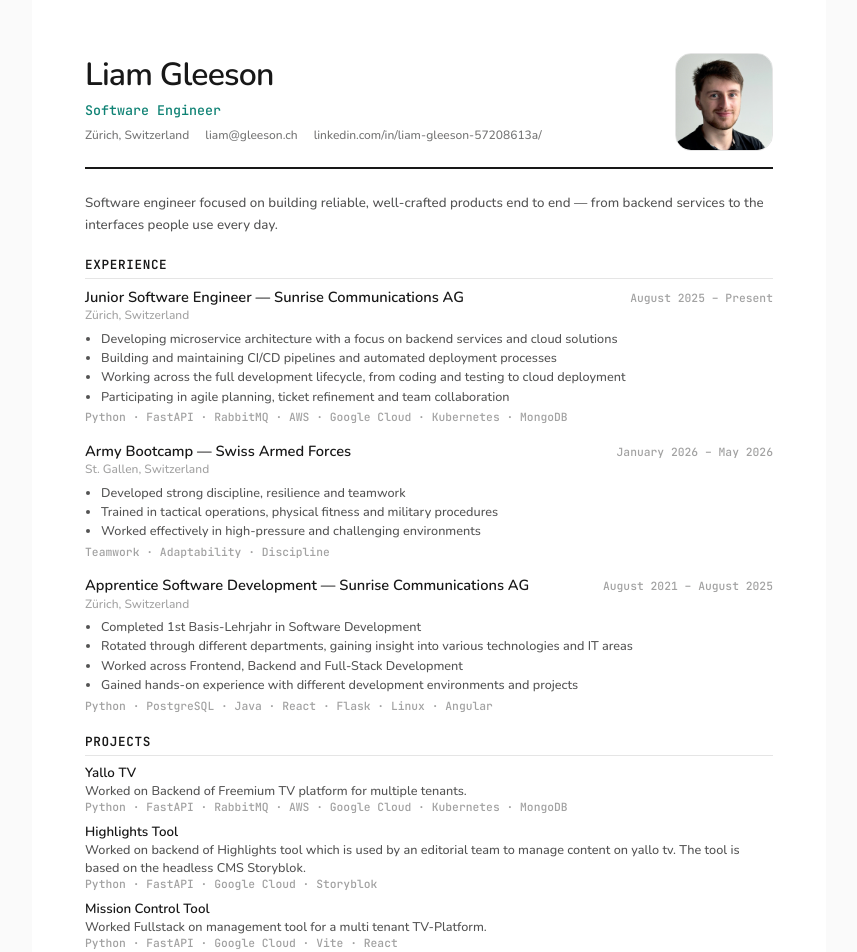
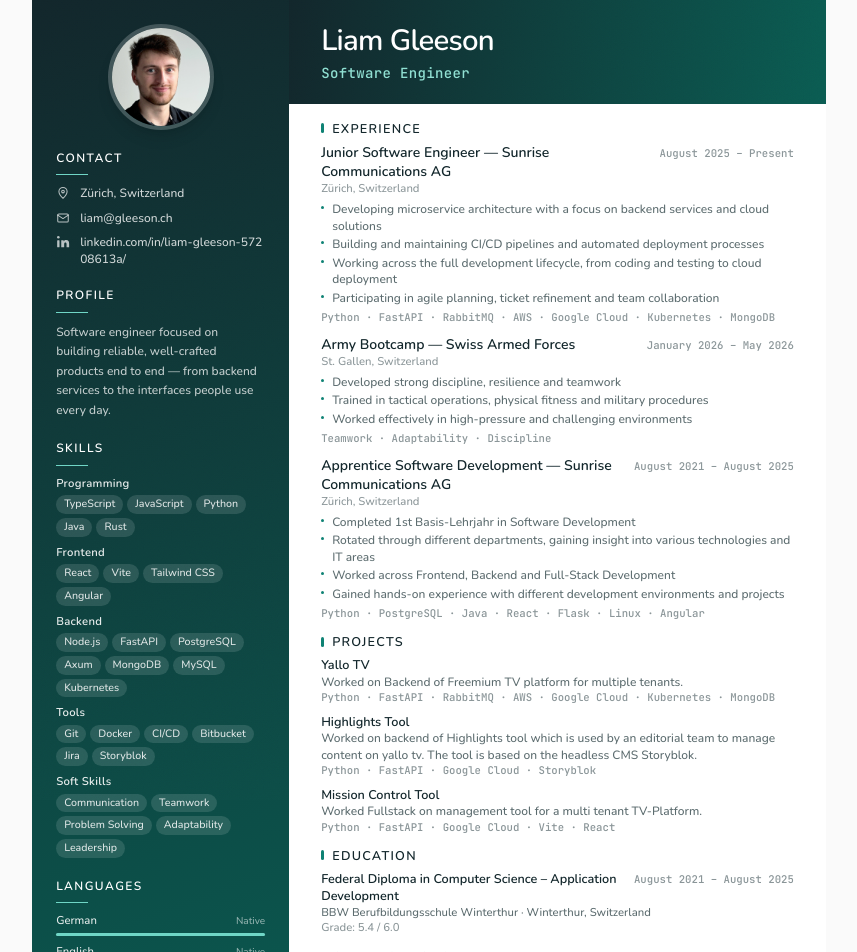
Before and after one commit to Liam-2601/resume, a React (Vite) app: page /print in a window 1280 px wide. Shown: the top 952 px of the page, without its empty margins (211-1068 px from the left). Built offline with nearby package versions, Linux system fonts and the light colour scheme.

Commit message:
updated cvs

```diff
--- a/src/i18n/ui.ts
+++ b/src/i18n/ui.ts
@@ -42,6 +42,8 @@ export const ui = {
     scrollToExperience: 'Scroll to experience',
     footerBuiltWith: 'Built with React, TypeScript & Tailwind CSS',
     print: {
+      contact: 'Contact',
+      profile: 'Profile',
       experience: 'Experience',
       projects: 'Projects',
       skills: 'Skills',
@@ -92,6 +94,8 @@ export const ui = {
     scrollToExperience: 'Zum Werdegang scrollen',
     footerBuiltWith: 'Erstellt mit React, TypeScript & Tailwind CSS',
     print: {
+      contact: 'Kontakt',
+      profile: 'Profil',
       experience: 'Berufserfahrung',
       projects: 'Projekte',
       skills: 'Kenntnisse',
--- a/src/pages/Print.tsx
+++ b/src/pages/Print.tsx
@@ -3,6 +3,7 @@ import { resumeByLocale } from '../data'
 import { useLanguage } from '../i18n/LanguageContext'
 import { ui } from '../i18n/ui'
 import type { Locale } from '../i18n/types'
+import type { Language } from '../data/types'
 import { initialsOf } from '../lib/initials'
 
 /**
@@ -20,8 +21,18 @@ import { initialsOf } from '../lib/initials'
  * regardless of whatever locale happens to be stored in the browser.
  */
 
+const INK = '#12262b'
+const INK_2 = '#0a5c52'
 const ACCENT = '#0e8173'
-const ACCENT_2 = '#0a5c52'
+const SLATE = '#5b6b6e'
+const SLATE_FAINT = '#8a9598'
+
+const LANGUAGE_LEVEL_WIDTH: Record<Language['level'], number> = {
+  Native: 100,
+  Fluent: 85,
+  Conversational: 60,
+  Basic: 35,
+}
 
 function getLocaleOverride(): Locale | null {
   if (typeof window === 'undefined') return null
@@ -36,61 +47,146 @@ export default function Print() {
   const t = ui[locale]
 
   return (
-    <div className="mx-auto min-h-screen max-w-[210mm] bg-white p-[14mm] font-sans text-[10.5pt] leading-snug text-neutral-900 print:p-0">
-      <header className="mb-6 flex items-start justify-between gap-6 border-b-2 border-neutral-900 pb-4">
-        <div>
-          <h1 className="text-[24pt] font-semibold tracking-tight">{resume.name}</h1>
-          <p className="mt-1 font-mono text-[10pt]" style={{ color: ACCENT }}>
-            {resume.title}
-          </p>
-          <div className="mt-2 flex flex-wrap gap-x-4 gap-y-1 text-[9pt] text-neutral-500">
-            <span>{resume.location}</span>
-            <span>{resume.email}</span>
-            {resume.phone && <span>{resume.phone}</span>}
-            <span>{resume.links.linkedin.replace('https://www.', '')}</span>
-          </div>
-        </div>
-
-        <div className="h-[26mm] w-[26mm] shrink-0 overflow-hidden rounded-2xl border border-neutral-200">
+    <div
+      className="mx-auto flex min-h-screen w-[210mm] font-sans text-[10pt] leading-snug print:min-h-0"
+      style={{ color: INK }}
+    >
+      {/* ---------------------------------------------------------------- */}
+      {/* Sidebar                                                          */}
+      {/* ---------------------------------------------------------------- */}
+      <aside
+        className="flex w-[68mm] shrink-0 flex-col gap-5 px-6 py-6 text-white"
+        style={{ background: `linear-gradient(160deg, ${INK}, ${INK_2})` }}
+      >
+        <div className="flex justify-center">
+          <div className="h-[28mm] w-[28mm] shrink-0 overflow-hidden rounded-full border-4 border-white/20 shadow-lg">
             {resume.photo ? (
               <img src={resume.photo} alt={resume.name} className="h-full w-full object-cover" />
             ) : (
               <div
                 className="flex h-full w-full items-center justify-center font-display text-[18pt] font-normal text-white"
-              style={{ background: `linear-gradient(135deg, ${ACCENT}, ${ACCENT_2})` }}
+                style={{ background: 'rgba(255,255,255,0.12)' }}
               >
                 {initialsOf(resume.name)}
               </div>
             )}
           </div>
+        </div>
+
+        <SidebarSection title={t.print.contact}>
+          <ul className="space-y-2">
+            <li className="flex items-start gap-2.5">
+              <ContactIcon kind="location" />
+              <span className="text-[9pt] leading-snug text-white/80">{resume.location}</span>
+            </li>
+            <li className="flex items-start gap-2.5">
+              <ContactIcon kind="mail" />
+              <span className="text-[9pt] leading-snug break-all text-white/80">{resume.email}</span>
+            </li>
+            {resume.phone && (
+              <li className="flex items-start gap-2.5">
+                <ContactIcon kind="phone" />
+                <span className="text-[9pt] leading-snug text-white/80">{resume.phone}</span>
+              </li>
+            )}
+            <li className="flex items-start gap-2.5">
+              <ContactIcon kind="linkedin" />
+              <span className="text-[9pt] leading-snug break-all text-white/80">
+                {resume.links.linkedin.replace(/^https?:\/\/(www\.)?/, '')}
+              </span>
+            </li>
+          </ul>
+        </SidebarSection>
+
+        <SidebarSection title={t.print.profile}>
+          <p className="text-[9pt] leading-relaxed text-white/75">{resume.summary}</p>
+        </SidebarSection>
+
+        <SidebarSection title={t.print.skills}>
+          <div className="space-y-2">
+            {resume.skills.map((group) => (
+              <div key={group.label}>
+                <p className="text-[8.5pt] font-semibold tracking-wide text-white/90">{group.label}</p>
+                <div className="mt-1 flex flex-wrap gap-1">
+                  {group.items.map((item) => (
+                    <span
+                      key={item}
+                      className="rounded-full px-2 py-0.5 text-[8pt] text-white/85"
+                      style={{ background: 'rgba(255,255,255,0.12)' }}
+                    >
+                      {item}
+                    </span>
+                  ))}
+                </div>
+              </div>
+            ))}
+          </div>
+        </SidebarSection>
+
+        {resume.languages.length > 0 && (
+          <SidebarSection title={t.print.languages}>
+            <div className="space-y-2">
+              {resume.languages.map((lang) => (
+                <div key={lang.name}>
+                  <div className="flex items-baseline justify-between">
+                    <span className="text-[8.5pt] font-medium text-white/90">{lang.name}</span>
+                    <span className="text-[7.5pt] text-white/55">{t.languageLevels[lang.level]}</span>
+                  </div>
+                  <div className="mt-1 h-[3px] w-full rounded-full" style={{ background: 'rgba(255,255,255,0.15)' }}>
+                    <div
+                      className="h-full rounded-full"
+                      style={{ width: `${LANGUAGE_LEVEL_WIDTH[lang.level]}%`, background: '#6fd6c6' }}
+                    />
+                  </div>
+                </div>
+              ))}
+            </div>
+          </SidebarSection>
+        )}
+      </aside>
+
+      {/* ---------------------------------------------------------------- */}
+      {/* Main column                                                      */}
+      {/* ---------------------------------------------------------------- */}
+      <main className="flex-1 bg-white">
+        <header
+          className="px-8 py-5 text-white"
+          style={{ background: `linear-gradient(100deg, ${INK}, ${INK_2})` }}
+        >
+          <h1 className="text-[22pt] font-semibold tracking-tight">{resume.name}</h1>
+          <p className="mt-1 font-mono text-[10.5pt] tracking-wide" style={{ color: '#8fe0d2' }}>
+            {resume.title}
+          </p>
         </header>
 
-      <section className="mb-5">
-        <p className="text-[10pt] leading-relaxed text-neutral-600">{resume.summary}</p>
-      </section>
-
-      <Section title={t.print.experience}>
-        <div className="space-y-4">
+        <div className="px-8 py-4">
+          <Section title={t.print.experience} accent={ACCENT}>
+            <div className="space-y-2.5">
               {resume.experience.map((job) => (
                 <div key={`${job.company}-${job.role}`} className="break-inside-avoid">
                   <div className="flex items-baseline justify-between gap-3">
-                <h3 className="text-[11pt] font-semibold">
+                    <h3 className="text-[10.5pt] font-semibold">
                       {job.role} — {job.company}
                     </h3>
-                <span className="whitespace-nowrap font-mono text-[8.5pt] text-neutral-400">
+                    <span className="whitespace-nowrap font-mono text-[8pt]" style={{ color: SLATE_FAINT }}>
                       {job.start} – {job.end}
                     </span>
                   </div>
-              <p className="text-[9pt] text-neutral-400">{job.location}</p>
-              <ul className="mt-1.5 list-disc space-y-0.5 pl-4">
+                  <p className="text-[8.5pt]" style={{ color: SLATE_FAINT }}>
+                    {job.location}
+                  </p>
+                  <ul className="mt-1 space-y-0.5">
                     {job.highlights.map((h) => (
-                  <li key={h} className="text-[9.5pt] leading-snug text-neutral-600">
+                      <li key={h} className="flex gap-2 text-[9pt] leading-snug" style={{ color: SLATE }}>
+                        <span className="mt-[5px] h-[3px] w-[3px] shrink-0 rounded-full" style={{ background: ACCENT }} />
                         {h}
                       </li>
                     ))}
                   </ul>
                   {job.stack && job.stack.length > 0 && (
-                <p className="mt-1 font-mono text-[8.5pt] text-neutral-400">{job.stack.join(' · ')}</p>
+                    <p className="mt-1 font-mono text-[8pt]" style={{ color: SLATE_FAINT }}>
+                      {job.stack.join(' · ')}
+                    </p>
                   )}
                 </div>
               ))}
@@ -98,72 +194,43 @@ export default function Print() {
           </Section>
 
           {resume.projects.length > 0 && (
-        <Section title={t.print.projects}>
+            <Section title={t.print.projects} accent={ACCENT}>
               <div className="space-y-2">
                 {resume.projects.map((p) => (
                   <div key={p.name} className="break-inside-avoid">
-                <h3 className="text-[10pt] font-semibold">{p.name}</h3>
-                <p className="text-[9.5pt] text-neutral-600">{p.description}</p>
-                <p className="font-mono text-[8.5pt] text-neutral-400">{p.stack.join(' · ')}</p>
+                    <h3 className="text-[9.5pt] font-semibold">{p.name}</h3>
+                    <p className="text-[9pt]" style={{ color: SLATE }}>
+                      {p.description}
+                    </p>
+                    <p className="font-mono text-[8pt]" style={{ color: SLATE_FAINT }}>
+                      {p.stack.join(' · ')}
+                    </p>
                   </div>
                 ))}
               </div>
             </Section>
           )}
 
-      <Section title={t.print.skills}>
-        <div className="grid grid-cols-2 gap-x-6 gap-y-1.5">
-          {resume.skills.map((group) => (
-            <p key={group.label} className="text-[9.5pt]">
-              <span className="font-semibold">{group.label}: </span>
-              <span className="text-neutral-600">{group.items.join(', ')}</span>
-            </p>
-          ))}
-        </div>
-      </Section>
-
-      {resume.languages.length > 0 && (
-        <Section title={t.print.languages}>
-          <div className="flex flex-wrap gap-x-6 gap-y-1.5">
-            {resume.languages.map((lang) => (
-              <p key={lang.name} className="text-[9.5pt]">
-                <span className="font-semibold">{lang.name}</span>
-                <span className="text-neutral-500"> — {t.languageLevels[lang.level]}</span>
-              </p>
-            ))}
-          </div>
-        </Section>
-      )}
-
-      {resume.certifications.length > 0 && (
-        <Section title={t.print.certifications}>
-          <div className="grid grid-cols-2 gap-x-6 gap-y-1.5">
-            {resume.certifications.map((cert) => (
-              <p key={cert.name} className="text-[9.5pt]">
-                <span className="font-semibold">{cert.name}</span>
-                <span className="text-neutral-500"> — {cert.issuer}, {cert.date}</span>
-              </p>
-            ))}
-          </div>
-        </Section>
-      )}
-
-      <Section title={t.print.education}>
+          <Section title={t.print.education} accent={ACCENT}>
             <div className="space-y-2">
               {resume.education.map((ed) => (
                 <div key={`${ed.school}-${ed.degree}`} className="break-inside-avoid">
                   <div className="flex items-baseline justify-between gap-3">
-                <h3 className="text-[10pt] font-semibold">{ed.degree}</h3>
-                <span className="whitespace-nowrap font-mono text-[8.5pt] text-neutral-400">
+                    <h3 className="text-[9.5pt] font-semibold">{ed.degree}</h3>
+                    <span className="whitespace-nowrap font-mono text-[8pt]" style={{ color: SLATE_FAINT }}>
                       {ed.start} – {ed.end}
                     </span>
                   </div>
-              <p className="text-[9pt] text-neutral-600">
+                  <p className="text-[8.5pt]" style={{ color: SLATE }}>
                     {ed.school} · {ed.location}
                   </p>
-              {ed.detail && <p className="text-[9pt] text-neutral-400">{ed.detail}</p>}
+                  {ed.detail && (
+                    <p className="text-[8.5pt]" style={{ color: SLATE_FAINT }}>
+                      {ed.detail}
+                    </p>
+                  )}
                   {ed.grade && (
-                <p className="text-[9pt] text-neutral-400">
+                    <p className="text-[8.5pt]" style={{ color: SLATE_FAINT }}>
                       {t.gradeLabel}: {ed.grade}
                     </p>
                   )}
@@ -171,17 +238,88 @@ export default function Print() {
               ))}
             </div>
           </Section>
+
+          {resume.certifications.length > 0 && (
+            <Section title={t.print.certifications} accent={ACCENT}>
+              <div className="grid grid-cols-2 gap-x-6 gap-y-1.5">
+                {resume.certifications.map((cert) => (
+                  <p key={cert.name} className="text-[8.5pt]">
+                    <span className="font-semibold">{cert.name}</span>
+                    <span style={{ color: SLATE_FAINT }}>
+                      {' '}
+                      — {cert.issuer}, {cert.date}
+                    </span>
+                  </p>
+                ))}
+              </div>
+            </Section>
+          )}
+        </div>
+      </main>
     </div>
   )
 }
 
-function Section({ title, children }: { title: string; children: ReactNode }) {
+function SidebarSection({ title, children }: { title: string; children: ReactNode }) {
   return (
-    <section className="mb-5 break-inside-avoid">
-      <h2 className="mb-2 border-b border-neutral-200 pb-1 font-mono text-[9.5pt] font-semibold uppercase tracking-wider text-neutral-900">
+    <section>
+      <h2 className="mb-2 text-[9pt] font-semibold tracking-[0.12em] text-white uppercase">{title}</h2>
+      <div className="h-px w-8" style={{ background: '#6fd6c6' }} />
+      <div className="mt-2.5">{children}</div>
+    </section>
+  )
+}
+
+function Section({ title, accent, children }: { title: string; accent: string; children: ReactNode }) {
+  return (
+    <section className="mb-3 break-inside-avoid">
+      <h2
+        className="mb-1.5 flex items-center gap-2 text-[9.5pt] font-semibold tracking-[0.1em] uppercase"
+        style={{ color: INK }}
+      >
+        <span className="h-[10px] w-[3px] rounded-full" style={{ background: accent }} />
         {title}
       </h2>
       {children}
     </section>
   )
 }
+
+function ContactIcon({ kind }: { kind: 'location' | 'mail' | 'phone' | 'linkedin' }) {
+  const common = {
+    viewBox: '0 0 24 24',
+    'aria-hidden': true,
+    className: 'mt-[1px] h-3.5 w-3.5 shrink-0 text-white/70',
+  } as const
+
+  switch (kind) {
+    case 'location':
+      return (
+        <svg {...common} fill="none" stroke="currentColor" strokeWidth="1.75" strokeLinecap="round" strokeLinejoin="round">
+          <path d="M12 21s7-6.1 7-11.5A7 7 0 0 0 5 9.5C5 14.9 12 21 12 21Z" />
+          <circle cx="12" cy="9.5" r="2.3" />
+        </svg>
+      )
+    case 'mail':
+      return (
+        <svg {...common} fill="none" stroke="currentColor" strokeWidth="1.75" strokeLinecap="round" strokeLinejoin="round">
+          <rect x="3" y="5" width="18" height="14" rx="2" />
+          <path d="m3 7 9 6 9-6" />
+        </svg>
+      )
+    case 'phone':
+      return (
+        <svg {...common} fill="none" stroke="currentColor" strokeWidth="1.75" strokeLinecap="round" strokeLinejoin="round">
+          <path d="M4 4h4l2 5-2.5 1.5a11 11 0 0 0 5 5L14 13l5 2v4a2 2 0 0 1-2 2A16 16 0 0 1 2 6a2 2 0 0 1 2-2Z" />
+        </svg>
+      )
+    case 'linkedin':
+      return (
+        <svg {...common} fill="currentColor">
+          <rect x="2" y="9" width="4" height="12" rx="1" />
+          <circle cx="4" cy="4" r="2.2" />
+          <path d="M9 9h4v2.2c.7-1.5 2.3-2.5 4.3-2.5 4 0 5.2 2.4 5.2 6.1V21h-4.4v-5.4c0-1.6-.6-2.7-2-2.7-1.4 0-2.1 1-2.1 2.7V21H9Z" />
+        </svg>
+      )
+  }
+}
```
Also changed, not shown: 2 other files (tests, documents, lock files or other folders). Lines whose indentation alone changed are shown as unchanged.
